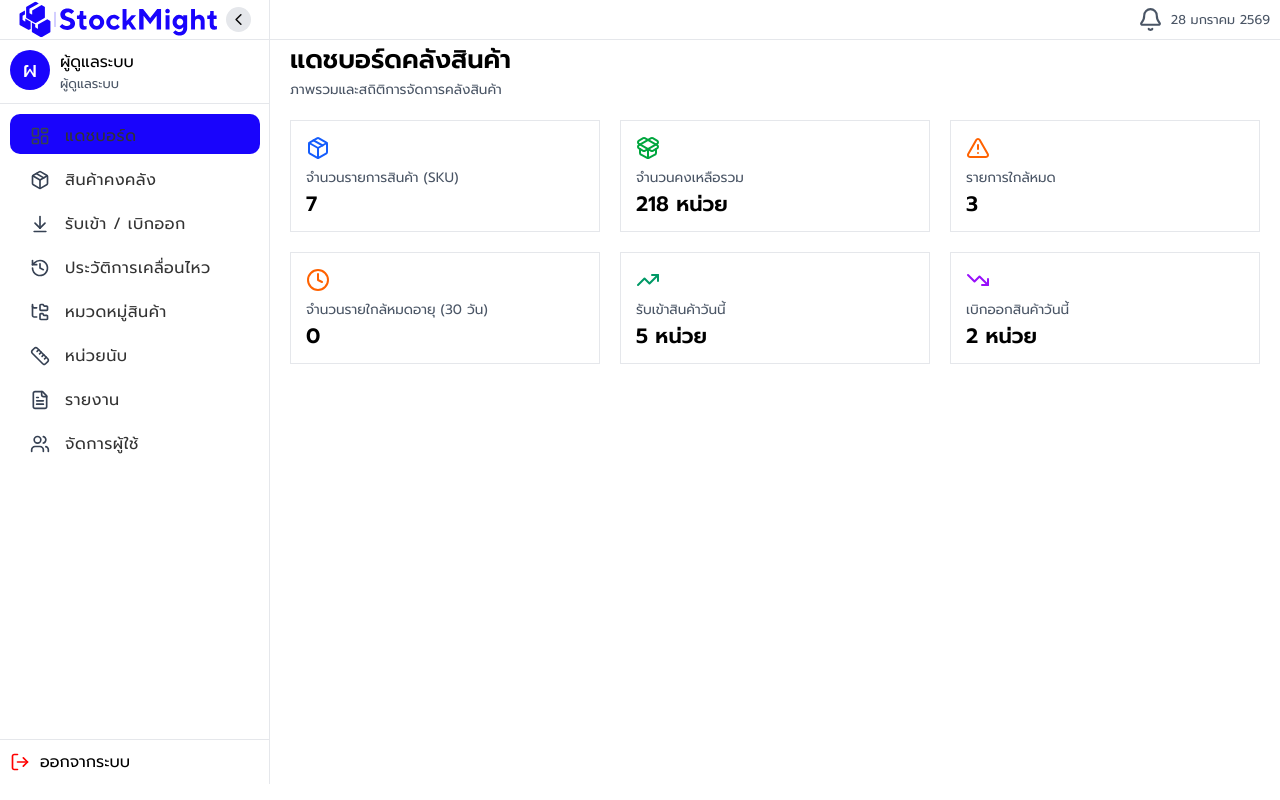
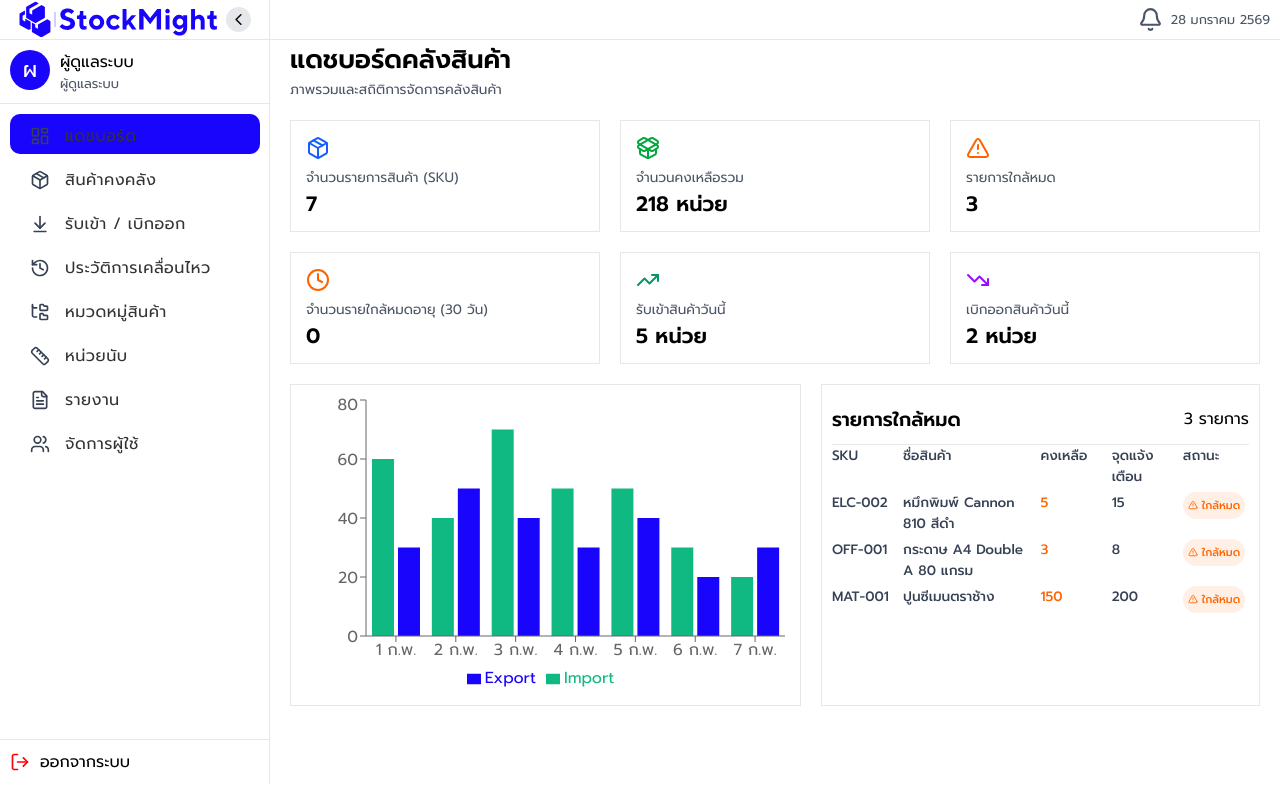
Before and after one commit to TehSomgwut/StockMight, a React (Vite) app: page /pages/home in a window 1280 px wide. Built offline with nearby package versions, Linux system fonts and the light colour scheme.

Commit message:
Dashboard V1 Complete

```diff
--- a/package.json
+++ b/package.json
@@ -13,7 +13,9 @@
     "gsap": "^3.14.2",
     "react": "^19.2.0",
     "react-dom": "^19.2.0",
-    "react-router-dom": "^7.13.0"
+    "react-router-dom": "^7.13.0",
+    "rechart": "^0.0.1",
+    "recharts": "^3.7.0"
   },
   "devDependencies": {
     "@eslint/js": "^9.39.1",
--- a/src/components/Side/menu/menu.jsx
+++ b/src/components/Side/menu/menu.jsx
@@ -1,4 +1,4 @@
-import React, { useRef, useEffect } from 'react';
+import React, { useRef } from 'react';
 import menuStyles from './Menu.module.css';
 import gsap from 'gsap';
 import { Route, Link } from 'react-router-dom'
--- a/src/pages/Dashboard/Dashboard.jsx
+++ b/src/pages/Dashboard/Dashboard.jsx
@@ -1,5 +1,7 @@
 import dbStyles from './Dashboard.module.css';
 import Detail from './OverallDetail/OverallDetail';
+import BarC from './barChart/Bar';
+import LowStock from './LowStock/LowStock';
 
 export default function Dashboard() {
     const dashboardData = [
@@ -40,7 +42,7 @@ export default function Dashboard() {
         <div className={dbStyles.Dashboard}>
             <div>
                 <h1>แดชบอร์ดคลังสินค้า</h1>
-                <p>ภาพรวมและสถิติการจัดการคลังสินค้า</p>
+                <p className={dbStyles["dashboard-description"]}>ภาพรวมและสถิติการจัดการคลังสินค้า</p>
             </div>
             <div className={dbStyles["overall-container"]}>
                 {
@@ -49,6 +51,14 @@ export default function Dashboard() {
                     })
                 }
             </div>
+            <div className={dbStyles["weekly"]}>
+                <div className={dbStyles["bar-chart-container"]}>
+                    <BarC />
+                </div>
+                <div className={dbStyles["low-stock"]}>
+                    <LowStock />
+                </div>
+            </div>
         </div>
     )
 }
--- a/src/pages/Dashboard/Dashboard.module.css
+++ b/src/pages/Dashboard/Dashboard.module.css
@@ -7,7 +7,7 @@
         font-size: 1.6em;
         font-weight: 600;
     }
-    p {
+    .dashboard-description {
         color: var(--gray);
         font-size: 0.85em;
     }
@@ -16,4 +16,27 @@
         gap: 20px;
         flex-wrap: wrap;
     }
+    .weekly {
+        display: flex;
+        gap: 20px;
+        .bar-chart-container {
+            box-sizing: border-box;
+            padding: 10px;
+            border: var(--light-gray) 1px solid;
+            overflow: visible;
+            width: Auto;
+            height: Auto;
+            flex-shrink: 200px;
+            flex-grow: 1.3;
+            flex-basis: 200px;
+        }
+        .low-stock {
+            box-sizing: border-box;
+            padding: 10px;
+            border: var(--light-gray) 1px solid;
+            flex-shrink: 200px;
+            flex-grow: 1;
+            flex-basis: 200px;
+        }
+    }
 }
--- /dev/null
+++ b/src/pages/Dashboard/LowStock/Item/Item.jsx
@@ -0,0 +1,18 @@
+import ItemStyles from './Item.module.css'
+
+export default function Item({SKU, name, remain, danger, status}) {
+    return (
+        <div className={ItemStyles.Item}>
+            <p className={ItemStyles.SKU}>{SKU}</p>
+            <p className={ItemStyles.name}>{name}</p>
+            <p className={ItemStyles.remain}>{remain}</p>
+            <p className={ItemStyles.danger}>{danger}</p>
+            <div className={ItemStyles.status}>
+                {status ? <div className={ItemStyles.status2}>
+                    <img src={status.src} />
+                    <p>{status.text}</p>
+                </div> : " - "}
+            </div>
+        </div>
+    )
+}
--- /dev/null
+++ b/src/pages/Dashboard/LowStock/Item/Item.module.css
@@ -0,0 +1,22 @@
+.Item {
+    display: contents;
+}
+
+.remain {
+    color: var(--risky);
+}
+
+.status2 {
+    padding: 5px;
+    background-color:var(--risky10);
+    font-size: 0.8rem;
+    width: fit-content;
+    height: fit-content;
+    padding: 5px;
+    border-radius: 20px;
+    display: flex;
+    gap: 3px;
+    p {
+        color: var(--risky)
+    }
+}
--- /dev/null
+++ b/src/pages/Dashboard/LowStock/LowStock.jsx
@@ -0,0 +1,32 @@
+import LowStockStyles from './LowStock.module.css';
+import Item from './Item/Item';
+
+export default function LowStock() {
+    const data = [
+        {SKU: "ELC-002", name: "หมึกพิมพ์ Cannon 810 สีดำ", remain: "5", danger: 15, status: {src: '/Icon/1-Home/Icon.svg', text: "ใกล้หมด"}},
+        {SKU: "OFF-001", name: "กระดาษ A4 Double A 80 แกรม", remain: "3", danger: 8, status: {src: '/Icon/1-Home/Icon.svg', text: "ใกล้หมด"}},
+        {SKU: "MAT-001", name: "ปูนซีเมนตราช้าง", remain: "150", danger: 200, status: {src: '/Icon/1-Home/Icon.svg', text: "ใกล้หมด"}}
+    ]
+    return (
+        <div className={LowStockStyles["low-stock"]}>
+            <div className={LowStockStyles.status}>
+                <h2>รายการใกล้หมด</h2>
+                <p>3 รายการ</p>
+            </div>
+            <div className={LowStockStyles.table}>
+                <div className={LowStockStyles.Thead}>
+
+                </div>
+                <p>SKU</p>
+                <p>ชื่อสินค้า</p>
+                <p>คงเหลือ</p>
+                <p>จุดแจ้งเตือน</p>
+                <p>สถานะ</p>
+                {data ? data.map((item, index) => {
+                    return <Item key={index}
+                    {...item} />
+                }) : <p>ไม่พบข้อมูล</p>}
+            </div>
+        </div>
+    )
+}
--- /dev/null
+++ b/src/pages/Dashboard/LowStock/LowStock.module.css
@@ -0,0 +1,29 @@
+.status {
+    display: flex;
+    justify-content: space-between;
+    align-items: center;
+    padding: 10px 0;
+    border-bottom: solid 1px var(--light-gray);
+    h2 {
+        font-size: 1.2em;
+        font-weight: 600;
+    }
+}
+
+.table {
+    display: grid;
+    grid-template-columns: 1fr 2fr 1fr 1fr 1fr;
+    color: var(--dark-gray);
+    font-weight: 500;
+    gap: 5px;
+    p {
+        font-size: 0.85em;
+        /* color: var(--dark-gray) */
+    }
+}
+
+.Thead {
+    display: contents;
+    border-bottom: solid 1px var(--light-gray);
+    padding: 10px 0;
+}
--- /dev/null
+++ b/src/pages/Dashboard/barChart/Bar.jsx
@@ -0,0 +1,25 @@
+import { BarChart, Bar, XAxis, YAxis, Tooltip, Legend, ResponsiveContainer } from "recharts";
+
+export default function BarC() {
+    const data = [
+        { date: "1 ก.พ. ", imp: 60, exp: 30},
+        { date: "2 ก.พ. ", imp: 40, exp: 50},
+        { date: "3 ก.พ. ", imp: 70, exp: 40},
+        { date: "4 ก.พ. ", imp: 50, exp: 30},
+        { date: "5 ก.พ. ", imp: 50, exp: 40},
+        { date: "6 ก.พ. ", imp: 30, exp: 20},
+        { date: "7 ก.พ. ", imp: 20, exp: 30}
+    ]
+    return (
+        <ResponsiveContainer width="100%" height={300}>
+            <BarChart data={data}>
+                <XAxis dataKey="date" />
+                <YAxis />
+                <Tooltip />
+                <Legend />
+                <Bar dataKey="imp" fill="#10B981" name="Import" />
+                <Bar dataKey="exp" fill="#1904FC" name="Export" />
+            </BarChart>
+        </ResponsiveContainer>
+    )
+}
--- a/src/root.css
+++ b/src/root.css
@@ -11,4 +11,7 @@
     --main: #1904FC;
     --gray: #4A5565;
     --light-gray: #E5E7EB;
+    --dark-gray: #364153;
+    --risky: #FF6200;
+    --risky10: rgba(255, 98, 0, 0.1);
 }
```
Also changed, not shown: 1 other file (tests, documents, lock files or other folders).
